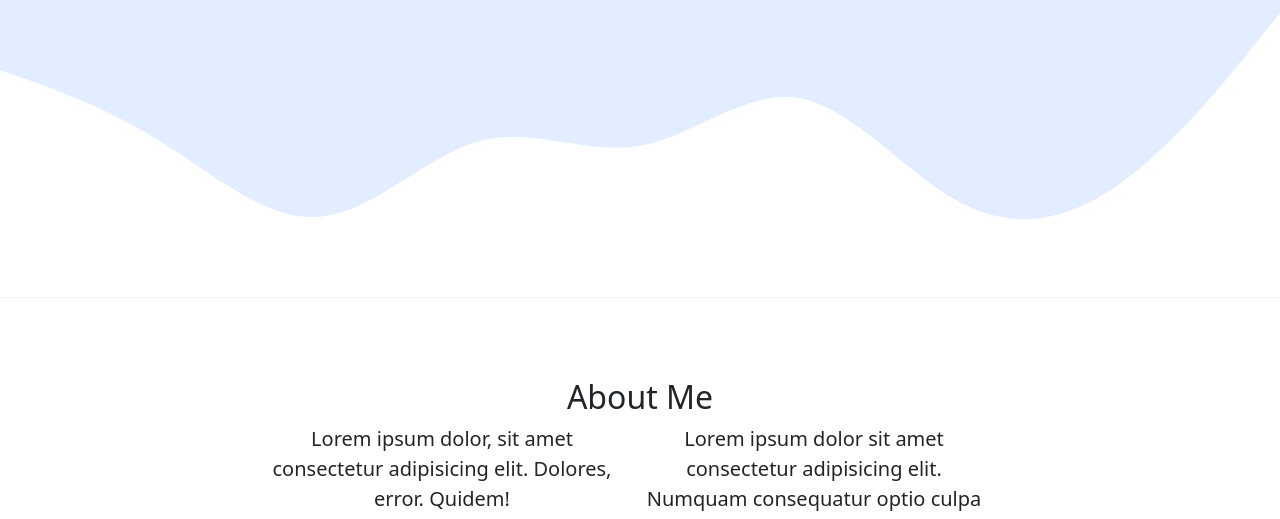
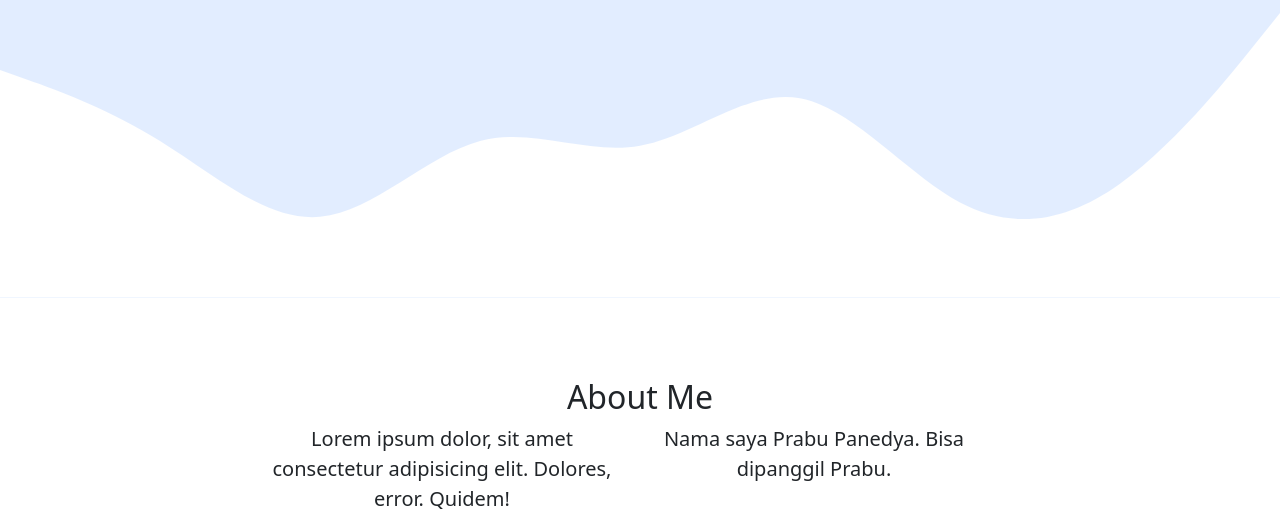
Before and after one commit to prabudah/prabudah.github.io, a plain HTML site: page index.html in a window 1280 px wide. Shown: the part 404-923 px from the top of the page. Drawn offline with nearby package versions, Linux system fonts and the light colour scheme.

Commit message:
update lagi

```diff
--- a/index.html
+++ b/index.html
@@ -60,7 +60,7 @@
               <p>Lorem ipsum dolor, sit amet consectetur adipisicing elit. Dolores, error. Quidem!</p>
             </div>
             <div class="col-4">
-              <p>Lorem ipsum dolor sit amet consectetur adipisicing elit. Numquam consequatur optio culpa recusandae possimus dolore necessitatibus ad perspiciatis magnam quae.</p>
+              <p>Nama saya Prabu Panedya. Bisa dipanggil Prabu.</p>
             </div>
           </div>
         </div>
```
